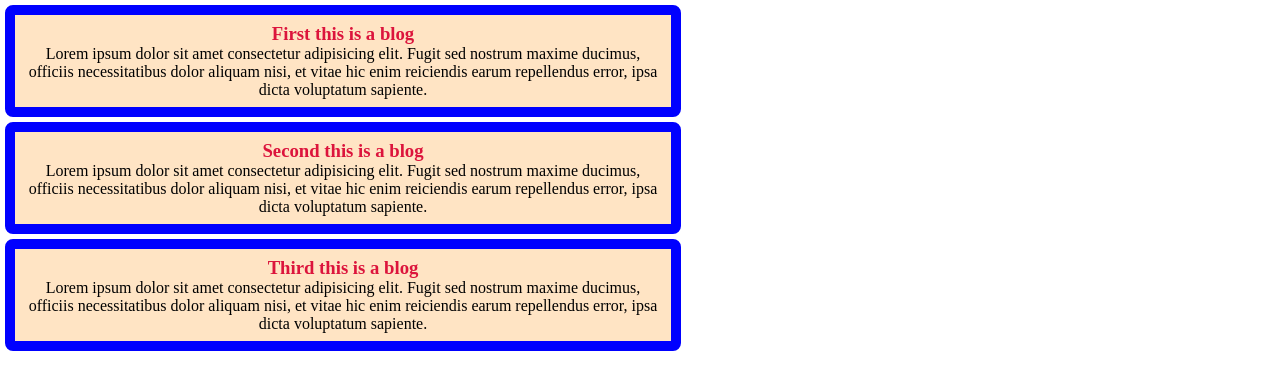
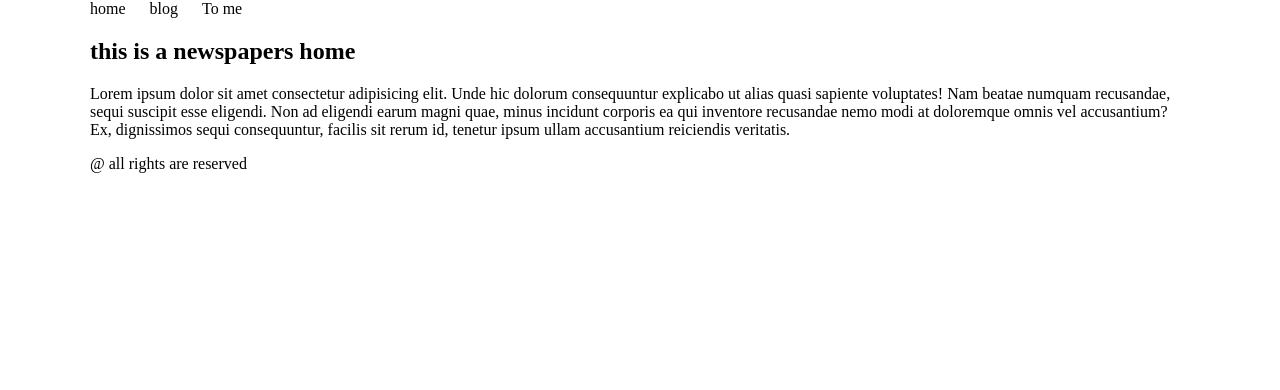
Before and after one commit to SadikRa/2024-is-good-, a plain HTML site: page blog.html in a window 1280 px wide. Drawn offline with Linux system fonts and the light colour scheme.

Commit message:
added done

```diff
--- /dev/null
+++ b/blog.css
@@ -0,0 +1,11 @@
+body {
+    margin: 0 90px;
+}
+
+nav > li  {
+    display: inline;
+    margin-right: 20px;
+}
+.footer {
+    text-align: center;
+}
--- a/blog.html
+++ b/blog.html
@@ -3,56 +3,31 @@
   <head>
     <meta charset="UTF-8" />
     <meta name="viewport" content="width=device-width, initial-scale=1.0" />
-    <title>blog</title>
-    <style>
-        *{
-            margin: 0px;
-            padding: 0px;
-        }
-        .blog{
-                background-color: bisque;
-                border: 10px solid blue;
-                border-radius: 8px;
-                margin: 5px;
-                padding: 8px;
-                text-align: center;
-                width: 50%;
-        }
-        .head{
-            color: crimson;
-        }
-        .details{
-
-        }
-    </style>
+    <title>Document</title>
+    <link rel="stylesheet" href="blog.css" />
   </head>
   <body>
-    <div class="blog">
-      <h3 class="head">First this is a blog</h3>
-      <p class="details">
-        Lorem ipsum dolor sit amet consectetur adipisicing elit. Fugit sed
-        nostrum maxime ducimus, officiis necessitatibus dolor aliquam nisi, et
-        vitae hic enim reiciendis earum repellendus error, ipsa dicta voluptatum
-        sapiente.
+    <header>
+      <nav>
+        <li>home</li>
+        <li>blog</li>
+        <li>To me</li>
+      </nav>
+    </header>
+    <main>
+      <h2>this is a newspapers home</h2>
+      <p>
+        Lorem ipsum dolor sit amet consectetur adipisicing elit. Unde hic
+        dolorum consequuntur explicabo ut alias quasi sapiente voluptates! Nam
+        beatae numquam recusandae, sequi suscipit esse eligendi. Non ad eligendi
+        earum magni quae, minus incidunt corporis ea qui inventore recusandae
+        nemo modi at doloremque omnis vel accusantium? Ex, dignissimos sequi
+        consequuntur, facilis sit rerum id, tenetur ipsum ullam accusantium
+        reiciendis veritatis.
       </p>
-    </div>
-    <div class="blog">
-      <h3 class="head">Second this is a blog</h3>
-      <p class="details">
-        Lorem ipsum dolor sit amet consectetur adipisicing elit. Fugit sed
-        nostrum maxime ducimus, officiis necessitatibus dolor aliquam nisi, et
-        vitae hic enim reiciendis earum repellendus error, ipsa dicta voluptatum
-        sapiente.
-      </p>
-    </div>
-    <div class="blog">
-      <h3 class="head" > Third this is a blog</h3>
-      <p class="details">
-        Lorem ipsum dolor sit amet consectetur adipisicing elit. Fugit sed
-        nostrum maxime ducimus, officiis necessitatibus dolor aliquam nisi, et
-        vitae hic enim reiciendis earum repellendus error, ipsa dicta voluptatum
-        sapiente.
-      </p>
-    </div>
+    </main>
+    <footer>
+      <p>@ all rights are reserved</p>
+    </footer>
   </body>
 </html>
```
